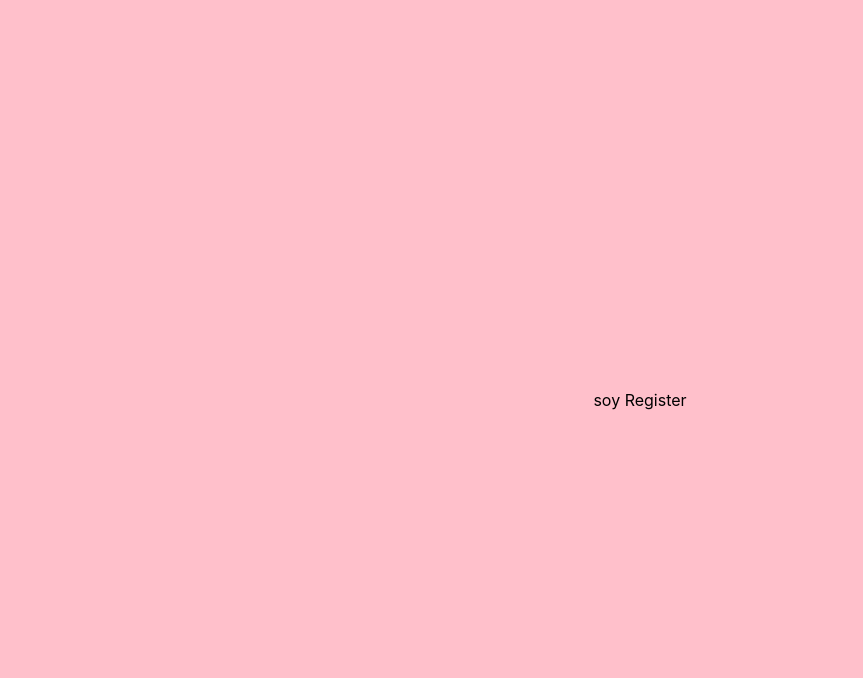
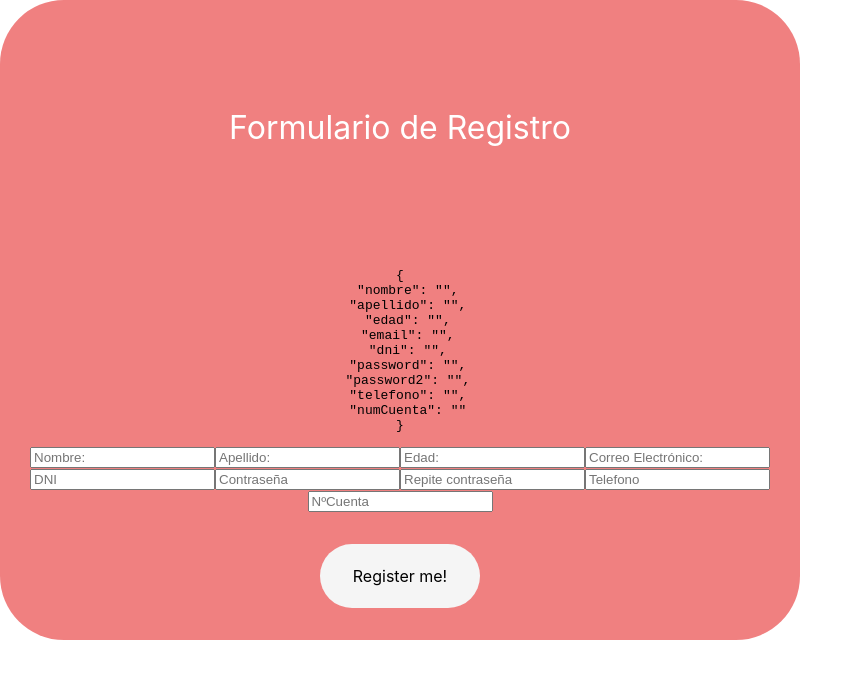
Before and after one commit to parra1996/frontend-videoClub, a React (Create React App) app: page /register in a window 1280 px wide. Shown: the top 678 px of the page, without its empty margins (0-863 px from the left). Built offline with nearby package versions, Linux system fonts and the light colour scheme.

Commit message:
cambiando naming

```diff
--- a/src/Containers/Home/Home.jsx
+++ b/src/Containers/Home/Home.jsx
@@ -1,14 +1,14 @@
 import {useNavigate} from 'react-router-dom';
 import './Home.css'
 
-import { useEffect, useState } from 'react';
+import { useState } from 'react';
 
 const Home = () => {
 
     let navigate = useNavigate();
 
     //Primero comprobamos en el hook si tenemos el token (estamos logeados)
-    const [credentials, setcredentials] = useState(JSON.parse(localStorage.getItem("dataUser")));
+    const [credentials, setCredentials] = useState(JSON.parse(localStorage.getItem("dataUser")));
 
     const takeMeLogin = () => {
         setTimeout(()=>{
@@ -32,11 +32,8 @@ const Home = () => {
                     LOGIN
                 </div>
             </div>
-
         )
     }
-
-
 }
 
 export default Home ;
--- a/src/Containers/Login/Login.jsx
+++ b/src/Containers/Login/Login.jsx
@@ -2,7 +2,6 @@
 import React, {useState, useEffect} from 'react';
 import { useNavigate } from 'react-router-dom';
 import axios from 'axios';
-
 
 import './Login.css';
 
@@ -11,7 +10,7 @@ const Login = () => {
     let navigate = useNavigate();
 
     //1-Hooks (equivalen al estado en los componentes de clase)
-    const [credentials, setCredenciales] = useState("");
+    const [credentials, setCredentials] = useState("");
     const [datosUsuario, setDatosUsuario] = useState({email: "", password: ""});
     const [msgError, setMsgError] = useState("");
     const [msgError2, setMsgError2] = useState("");
@@ -80,7 +79,7 @@ const Login = () => {
                 setMsgError2("Usuario o contraseña inválido")
             }else{
 
-                setCredenciales(resultado.data);
+                setCredentials(resultado.data);
             }
 
 
--- a/src/Containers/Register/Register.css
+++ b/src/Containers/Register/Register.css
@@ -9,3 +9,72 @@
     justify-content: center;
     align-items: center;
 }
+
+
+.cardRegister {
+
+    height: 40em;
+    width: 50em;
+
+    background-color: lightcoral;
+
+    border-radius: 4em;
+
+    display: flex;
+    flex-direction: column;
+    align-items: center;
+    justify-content: center;
+}
+
+.upCardRegister {
+    height: 10em;
+
+    display: flex;
+    align-items: center;
+    justify-content: center;
+
+    color: white;
+    font-size: 2em;
+
+}
+
+.middleCardRegister {
+    height: 20em;
+
+    align-items: center;
+    justify-content: center;
+
+    font-size : 1em;
+    color: black;
+
+}
+
+.bottomCardRegister {
+    height: 10em;
+
+    display: flex;
+    align-items: center;
+    justify-content: center;
+
+}
+
+.botonRegistro {
+
+    height: 4em;
+    width: 10em;
+
+    background-color: whitesmoke;
+
+    border-radius: 2em;
+
+    display: flex;
+    align-items: center;
+    justify-content: center;
+}
+
+.botonRegistro:hover {
+
+    background-color: white;
+    font-weight: bold;
+    cursor: pointer;
+}
--- a/src/Containers/Register/Register.jsx
+++ b/src/Containers/Register/Register.jsx
@@ -1,14 +1,141 @@
-import React from "react";
 
-import './Register.css' ;
+import React, {useState, useEffect} from 'react';
+import {useNavigate} from 'react-router-dom';
+import axios from 'axios';
+import {checkError} from '../../utiles';
+import './Register.css';
 
 const Register = () => {
 
-    return (
-        <div className="registerDesign">
-            soy Register
+    let navigate = useNavigate();
+
+
+    //Hooks
+
+    const [datosUsuario, setDatosUsuario] = useState({
+            nombre: "", apellido: "", edad: "", email: "",
+            dni: "", password: "", password2: "", telefono: "",
+            numCuenta: ""
+    });
+
+    const [msgError, setMsgError] = useState("");
+
+    //useEffect
+
+    useEffect(()=>{
+        //se ejecuta la primera vez que se ejecuta tan solamente
+    },[]);
+
+    useEffect(()=>{
+        //se ejecuta cada vez que se actualiza CUALQUIER HOOK
+    })
+
+    // useEffect(()=>{
+    //     //useEffect observable que sólo se ejecutará cuando
+    //     //datosUsuario mute
+    // },
+    // [datosUsuario])
+
+
+    //Handler (manejador)
+    const rellenarDatos = (e) => {
+            setDatosUsuario({...datosUsuario,
+                [e.target.name]: e.target.value})
+    };
+
+
+    //Funciones locales del componente
+
+    const registrame = async () => {
+
+        //Array de distintos campos
+
+        setMsgError("");
+        let error = "";
+
+        let arrayCampos = Object.entries(datosUsuario);
+
+        // //1 comprobación de errores antes de enviar al backend
+
+        if(datosUsuario.password !== datosUsuario.password2){
+
+            return (setMsgError("Los dos password deben de coincidir"));
+
+        }else{
+            setMsgError("");
+        }
+
+        for(let elemento of arrayCampos){
+            error = checkError(elemento[0],elemento[1]);
+
+            if(error !== "ok"){
+                setMsgError(error);
+                return;
+            };
+        };
+
+        console.log("todo ha ido bien")
+
+        //2construimos el body
+
+        let body = {
+            nombre: datosUsuario.nombre,
+            apellido: datosUsuario.apellido,
+            edad: datosUsuario.edad,
+            email: datosUsuario.email,
+            dni: datosUsuario.dni,
+            password: datosUsuario.password,
+            telefono: parseInt(datosUsuario.telefono),
+            numCuenta: datosUsuario.numCuenta
+        }
+
+        console.log("le llaman BODY", body);
+        //3 envio de axios
+
+        try {
+
+            let resultado = await axios.post("https://movie-db-geekshubs.herokuapp.com/usuarios", body);
+            console.log(resultado);
+
+                setTimeout(()=>{
+                    navigate("/login");
+                },1000);
+
+
+
+        } catch (error) {
+            console.log(error);
+        }
+
+    }
+
+    return(
+        <div className='designRegister'>
+
+            <div className="cardRegister">
+                <div className="upCardRegister">Formulario de Registro</div>
+                <div className="middleCardRegister">
+                    {<pre>{JSON.stringify(datosUsuario, null,2)}</pre>}
+                    <input type="text" name="nombre" id="nombre" title="nombre" placeholder="Nombre:" autoComplete="off" onChange={(e)=>{rellenarDatos(e)}}/>
+                    <input type="text" name="apellido" id="apellido" title="apellido" placeholder="Apellido:" autoComplete="off" onChange={(e)=>{rellenarDatos(e)}}/>
+                    <input type="text" name="edad" id="edad" title="edad" placeholder="Edad:" autoComplete="off" onChange={(e)=>{rellenarDatos(e)}}/>
+                    <input type="email" name="email" id="email" title="email" placeholder="Correo Electrónico:" autoComplete="off" onChange={(e)=>{rellenarDatos(e)}}/>
+                    <input type="text" name="dni" id="dni" title="dni" placeholder="DNI" autoComplete="off" onChange={(e)=>{rellenarDatos(e)}}/>
+                    <input type="password" name="password" id="password" title="password" placeholder="Contraseña" autoComplete="off" onChange={(e)=>{rellenarDatos(e)}}/>
+                    <input type="password" name="password2" id="password2" title="password2" placeholder="Repite contraseña" autoComplete="off" onChange={(e)=>{rellenarDatos(e)}}/>
+                    <input type="text" name="telefono" id="telefono" title="telefono" placeholder="Telefono" autoComplete="off" onChange={(e)=>{rellenarDatos(e)}}/>
+                    <input type="text" name="numCuenta" id="numCuenta" title="numCuenta" placeholder="NºCuenta" autoComplete="off" onChange={(e)=>{rellenarDatos(e)}}/>
+                </div>
+                <div className="bottomCardRegister">
+                    {msgError}
+                    <div className="botonRegistro" onClick={()=>registrame()}>
+                        Register me!
+                    </div>
+                </div>
+            </div>
         </div>
     )
+
 }
 
-export default Register ;
+export default Register;
```
